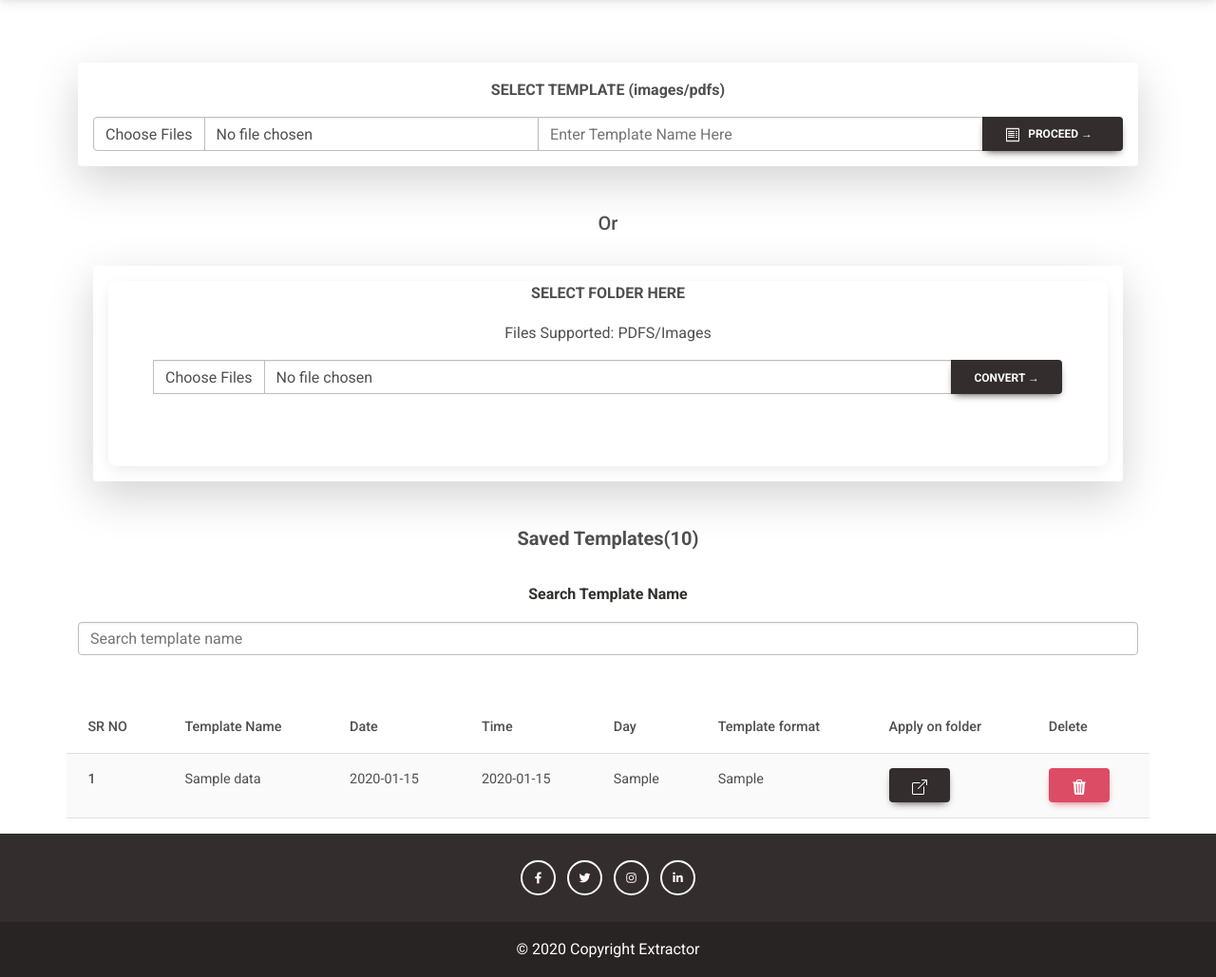
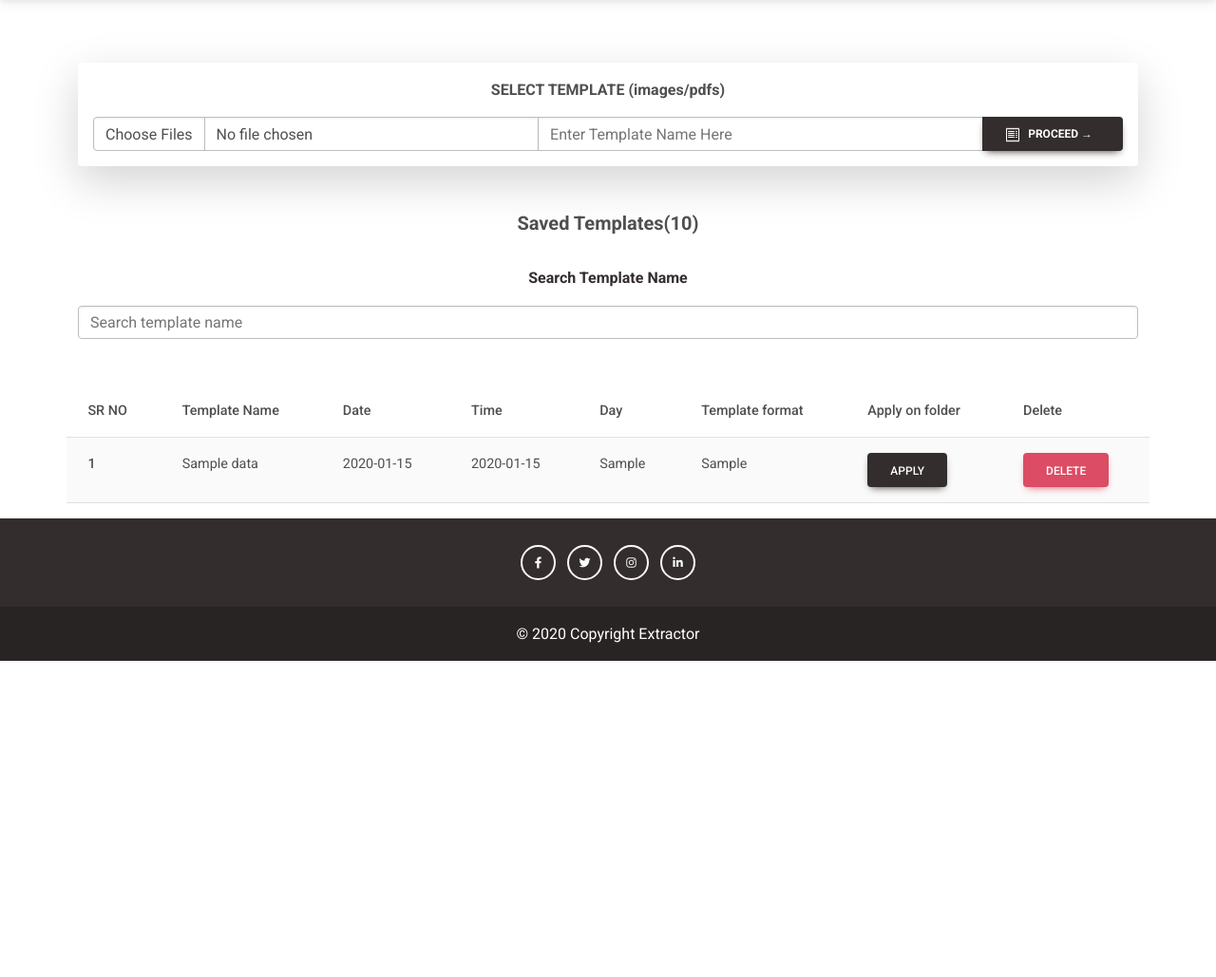
Before and after one commit to vamsi257/dEA, a Flask app: template templates/template.html in a window 1280 px wide. Shown: the part 59-1088 px from the top of the page at 95% size. After the commit the page ends 755 px from the top, so only its background shows below. Run offline with Flask 2, Linux system fonts and the light colour scheme; tables that the repository leaves empty hold one stand-in row (values such as "Sample post"); the template is opened without the code that fills it: values that come from a table or form of the project are taken from there, most other values are stand-ins (such as "Sample title", 1, 10 or a date in 2020); parts of the project's set-up code (start-up, migrations or seed data) failed here and were passed over; some libraries are stand-ins or nearby versions.

Commit message:
Update template.html

```diff
--- a/templates/template.html
+++ b/templates/template.html
@@ -39,31 +39,6 @@
         </form>
 
       </div>
-
-      <h5>Or</h5>
-     <br>
-
- <form method='POST' enctype='multipart/form-data' class="mx-3 shadow-lg p-3 mb-5 bg-body rounded">
-                <div class="card">
-
-
-                    <header>
-                      <p><b>SELECT FOLDER HERE</b></p>
-                    </header>
-                    <p>Files Supported: PDFS/Images</p>
- <div class="input-group px-md-5">
-                    {{form.hidden_tag()}}
-                    {{form.file(class_="form-control",webkitdirectory="true", id="convertbutton")}}
-
-
-
-
-                    <button type="submit" class="btn btn-dark" onclick="convert()" id="button-convert"><b>Convert &#8594</b></button>
-
-                  </div>
-                  <br><br>
-                  <br>
-                </div>
 
 
         </form>
@@ -126,20 +101,9 @@
 
 
 
-        <div class="popup-imag">
-          <span>&times;</span>
-          <img src="{{ d.filename }}" >
-        </div>
 
-        <div class="popup-pdf">
-          <span>&times;</span>
-          <iframe src="{{ d.filename }}"></iframe>
-        </div>
 
-        <td><b class="btn btn-dark"><a href="/apply/{{d.cord_id}}?token={{token}}" class="nav-link"><svg xmlns="http://www.w3.org/2000/svg" width="16" height="16" fill="currentColor" class="bi bi-box-arrow-up-right" viewBox="0 0 16 16">
-          <path fill-rule="evenodd" d="M8.636 3.5a.5.5 0 0 0-.5-.5H1.5A1.5 1.5 0 0 0 0 4.5v10A1.5 1.5 0 0 0 1.5 16h10a1.5 1.5 0 0 0 1.5-1.5V7.864a.5.5 0 0 0-1 0V14.5a.5.5 0 0 1-.5.5h-10a.5.5 0 0 1-.5-.5v-10a.5.5 0 0 1 .5-.5h6.636a.5.5 0 0 0 .5-.5z"/>
-          <path fill-rule="evenodd" d="M16 .5a.5.5 0 0 0-.5-.5h-5a.5.5 0 0 0 0 1h3.793L6.146 9.146a.5.5 0 1 0 .708.708L15 1.707V5.5a.5.5 0 0 0 1 0v-5z"/>
-        </svg></a></b></td>
+        <td><b class="btn btn-dark"><a href="/apply/{{d.cord_id}}?token={{token}}" class="nav-link">Apply</a></b></td>
 
 
 
@@ -149,9 +113,7 @@
           </svg></a></b></td>-->
 
         <td><b class="btn btn-danger"><a href="/delete/{{d.cord_id}}?token={{token}}"
-              class="nav-link"><svg xmlns="http://www.w3.org/2000/svg" width="16" height="16" fill="currentColor" class="bi bi-trash3-fill" viewBox="0 0 16 16">
-                <path d="M11 1.5v1h3.5a.5.5 0 0 1 0 1h-.538l-.853 10.66A2 2 0 0 1 11.115 16h-6.23a2 2 0 0 1-1.994-1.84L2.038 3.5H1.5a.5.5 0 0 1 0-1H5v-1A1.5 1.5 0 0 1 6.5 0h3A1.5 1.5 0 0 1 11 1.5Zm-5 0v1h4v-1a.5.5 0 0 0-.5-.5h-3a.5.5 0 0 0-.5.5ZM4.5 5.029l.5 8.5a.5.5 0 1 0 .998-.06l-.5-8.5a.5.5 0 1 0-.998.06Zm6.53-.528a.5.5 0 0 0-.528.47l-.5 8.5a.5.5 0 0 0 .998.058l.5-8.5a.5.5 0 0 0-.47-.528ZM8 4.5a.5.5 0 0 0-.5.5v8.5a.5.5 0 0 0 1 0V5a.5.5 0 0 0-.5-.5Z"/>
-              </svg></a></b></td>
+              class="nav-link">Delete</a></b></td>
       </tr>
       {%endfor%}
 
@@ -226,4 +188,6 @@ document.querySelector('.popup-imag span').onclick =()=>{
 </script>
 
   {% endblock body %}
-{% set sticky = True %}
+{% if Data %}
+    {% set sticky = True %}
+{% endif %}
```
